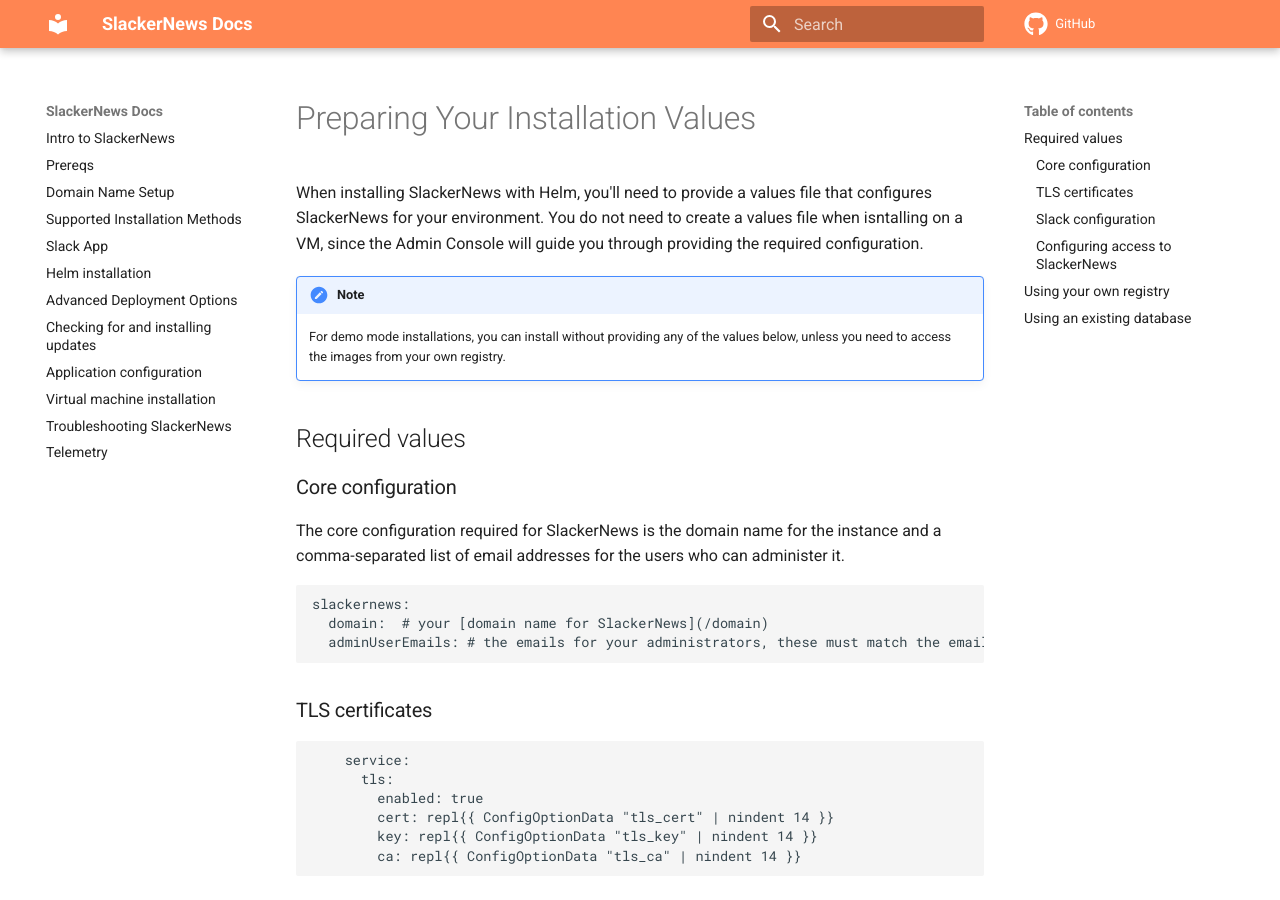
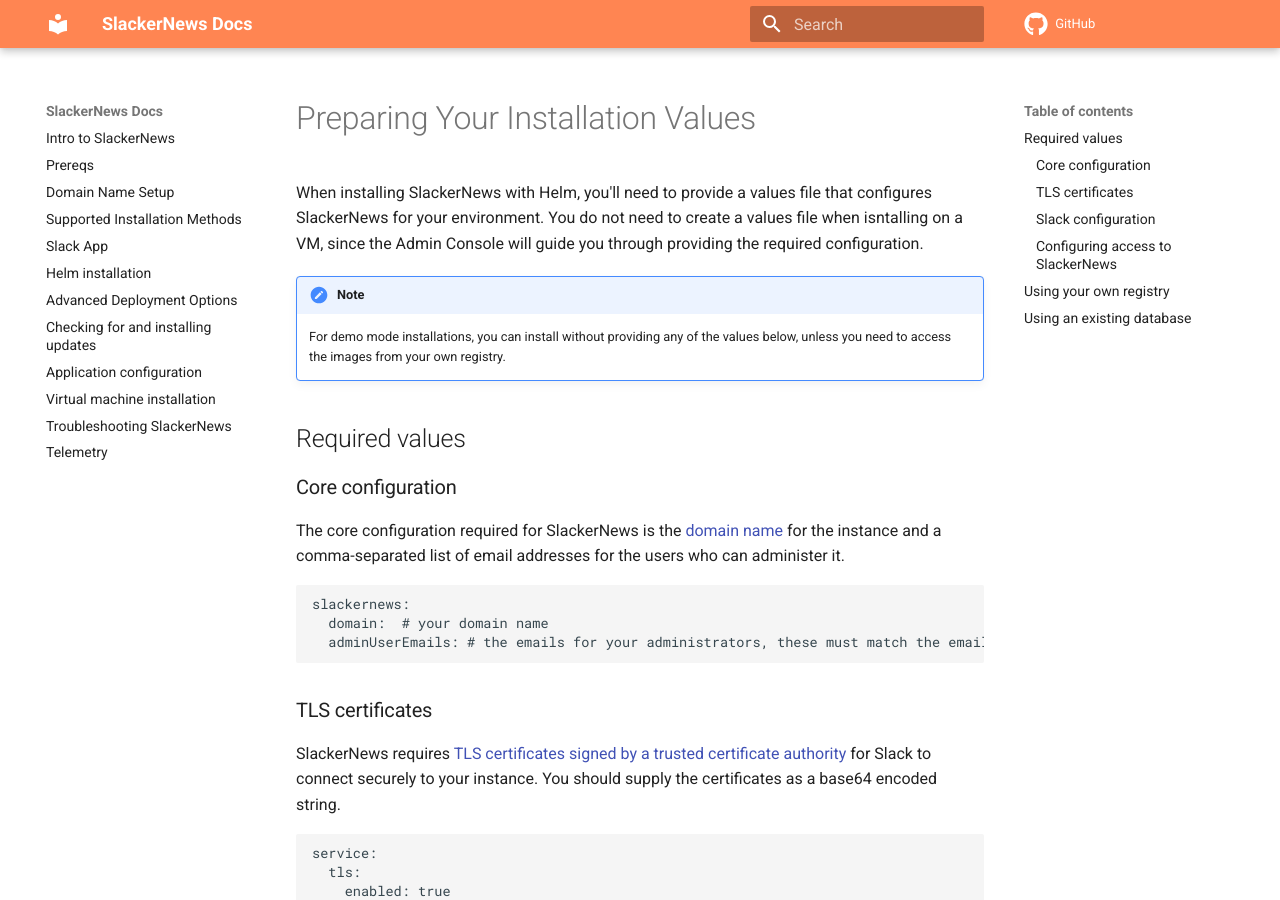
Before and after one commit to slackernews/slackernews, an MkDocs documentation site: the page built from docs/docs/values.md, in a window 1280 px wide and 900 px high. Built offline with MkDocs 1.6.1 and Material for MkDocs 9.7.7, drawn with Linux system fonts in a browser that asks for light colours; comment, search, counter and statistics services are not loaded; old or Windows-style settings are respelled for this version of MkDocs.

Commit message:
Expounds a bit further

````diff
--- a/docs/docs/values.md
+++ b/docs/docs/values.md
@@ -14,25 +14,30 @@
 
 ### Core configuration
 
-The core configuration required for SlackerNews is the domain name for the
-instance and a comma-separated list of email addresses for the users who can
-administer it.
+The core configuration required for SlackerNews is the [domain name](/domain)
+for the instance and a comma-separated list of email addresses for the users
+who can administer it.
 
 ```yaml
 slackernews:
-  domain:  # your [domain name for SlackerNews](/domain)
+  domain:  # your domain name
   adminUserEmails: # the emails for your administrators, these must match the emails they use to login to Slack
 ```
 
 ### TLS certificates
 
-        service:
-          tls:
-            enabled: true
-            cert: repl{{ ConfigOptionData "tls_cert" | nindent 14 }}
-            key: repl{{ ConfigOptionData "tls_key" | nindent 14 }}
-            ca: repl{{ ConfigOptionData "tls_ca" | nindent 14 }}
+SlackerNews requires [TLS certificates signed by a trusted certificate
+authority](/domain) for Slack to connect securely to your instance. You should
+supply the certificates as a base64 encoded string.
 
+```yaml
+service:
+  tls:
+    enabled: true
+    cert: repl{{ ConfigOptionData "tls_cert" | nindent 14 }}
+    key: repl{{ ConfigOptionData "tls_key" | nindent 14 }}
+    ca: repl{{ ConfigOptionData "tls_ca" | nindent 14 }}
+```
 
 ### Slack configuration
 
````
